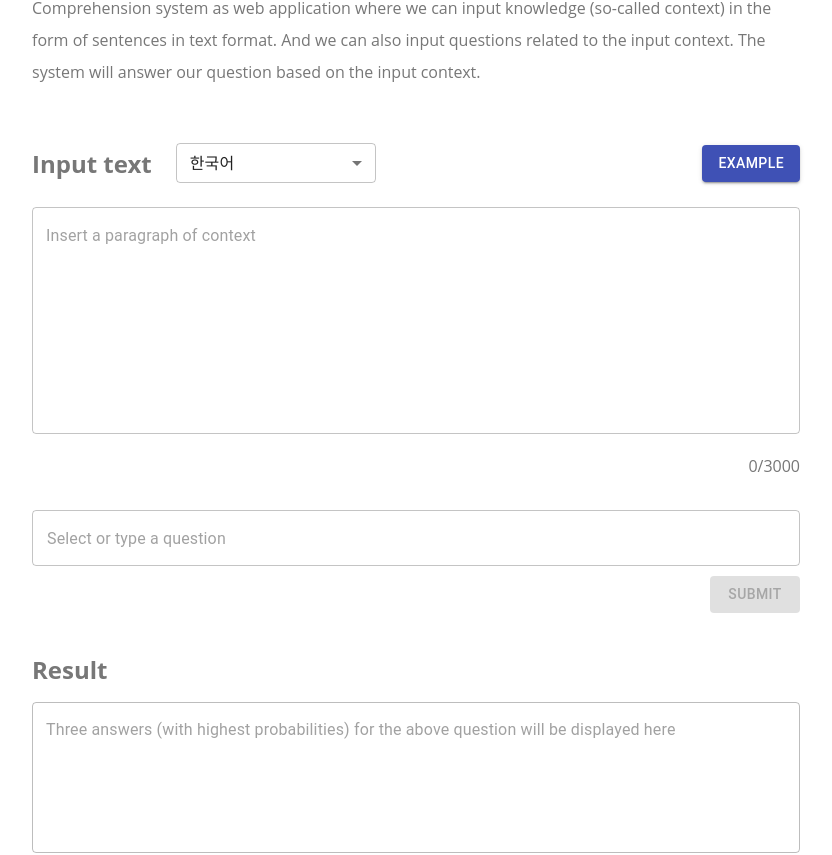
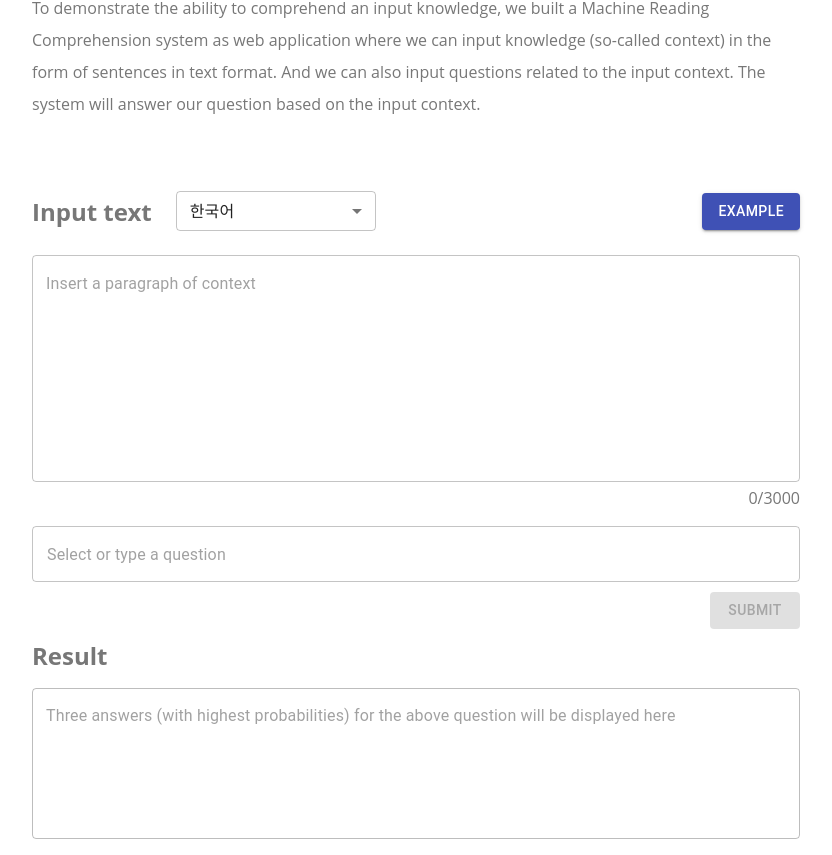
Before and after one commit to roger-ngx/udp-demo, a Next.js app: page / in a window 1280 px wide. Shown: the part 790-1645 px from the top of the page, without its empty margins (224-1056 px from the left). Built offline with nearby package versions, Linux system fonts and the light colour scheme.

Commit message:
responsive design

```diff
--- a/pages/index.js
+++ b/pages/index.js
@@ -117,15 +117,15 @@
           </div>
 
           <div id='content' style={{marginTop: 400, backgroundColor: 'white', padding: '55px 0'}}>
-          <div style={{padding: '0 20%', marginTop: 55}}>
+            <div className='grid-column'>
                   <h1>How it works</h1>
                   <p>Comprehensive Chatbot aims to serve various domains separately. This means that Comprehensive Chatbot can comprehend a domain knowledge through input text regarding the domain. If you need to deploy Comprehensive Chatbot for your particular business, we just input its information regarding your products, services, or any content that Chatbot is desired to comprehend and answer your customers.</p>
                   <p>To demonstrate the ability to comprehend an input knowledge, we built a Machine Reading Comprehension system as web application where we can input knowledge (so-called context) in the form of sentences in text format. And we can also input questions related to the input context. The system will answer our question based on the input context.</p>
             </div>
 
-             <div style={{padding: '0 20%', marginTop: 55}}>
-              <div className='column' style={{marginBottom: 24}}>
-                <div style={{display: 'flex', flexDirection: 'row', flex: 1, alignItems: 'center'}}>
+            <div className='grid-column'>
+              <div style={{display: 'flex', flexDirection: 'row', flex: 1, alignItems: 'center', flexWrap: 'wrap', marginTop: -16, marginBottom: 24}}>
+                <div style={{display: 'flex', flexDirection: 'row', flex: 1, alignItems: 'center', marginTop: 16}}>
                   <h2 style={{margin: 0}}>Input text</h2>
                   <FormControl variant='outlined' style={{width: 200, marginLeft: 24}}>
                     {/* <InputLabel id="demo-simple-select-label">English</InputLabel> */}
@@ -142,7 +142,7 @@
                   </FormControl>
                 </div>
 
-                <div style={{display: 'flex', flexDirection: 'row', alignItems: 'center', flexWrap: 'wrap'}}>
+                <div style={{display: 'flex', flexDirection: 'row', alignItems: 'center', flexWrap: 'wrap', marginTop: 16}}>
                   <Button
                     style={{marginLeft: 'auto'}}
                     variant='contained'
@@ -168,6 +168,7 @@
                   </Button> */}
                 </div>
               </div>
+
               <TextField
                 placeholder='Insert a paragraph of context'
                 variant='outlined'
@@ -177,7 +178,7 @@
                 value={originalData}
                 onChange={e => setOriginalData(e.target.value)}
               />
-              <p style={{display: 'flex', flexDirection: 'row', justifyContent: 'space-between', alignItems: 'center'}}>
+              <p style={{display: 'flex', flexDirection: 'row', justifyContent: 'space-between', alignItems: 'center', margin: 0}}>
                 {
                   size(originalData) > 3000 ? <div style={{color: 'red'}}>Max length is 3000 characters</div> : <div></div>
                 }
@@ -215,11 +216,10 @@
                 />}
               />
 
-              <div style={{textAlign: 'right', marginBottom: 30}}>
               <Button
                 variant='contained'
                 color='secondary'
-                  style={{margin: '10px 0', minWidth: 90}}
+                style={{margin: '10px 0', minWidth: 90, marginLeft: 'auto'}}
                 onClick={requestForAnswer}
                 disabled={processing || isEmpty(question) || size(originalData) > 3000}
               >
@@ -230,7 +230,6 @@
                   'submit'
                 }
               </Button>
-              </div>
 
               <h2 style={{margin: '0 0 16px 0'}}>Result</h2>
               <TextField
@@ -421,6 +420,11 @@
           .grid {
             width: 100%;
             flex-direction: column;
+            padding: 0 5%;
+          }
+
+          .grid-column {
+            padding: 0 5%;
           }
 
           .column {
```
Lines whose indentation alone changed are shown as unchanged.
